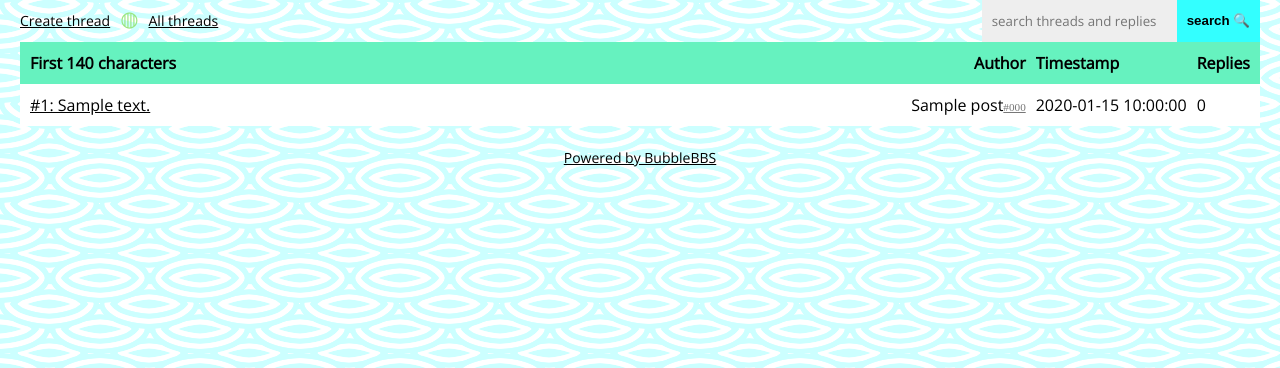
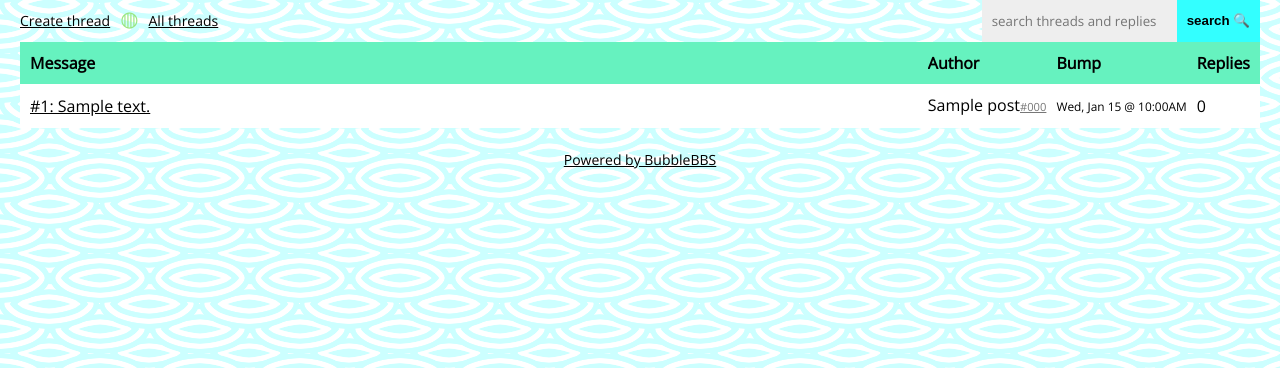
Before and after one commit to kawa-kokosowa/bubblebbs, a Flask app: page / in a window 1280 px wide. Shown: the part 147-515 px from the top of the page. Run offline with Flask 2, Linux system fonts and the light colour scheme; data comes from the database, SQL or seed files in the repository; tables that the repository leaves empty hold one stand-in row (values such as "Sample post"); some libraries are stand-ins or nearby versions.

Commit message:
improve readability of list view

```diff
--- a/bubblebbs/static/style.css
+++ b/bubblebbs/static/style.css
@@ -55,7 +55,10 @@ a:hover {
   width: 100%;
 }
 
-#list-threads th,
+#list-threads td {
+  white-space: nowrap;
+}
+
 #list-threads td {
   max-width: 20vw;
 }
@@ -67,28 +70,14 @@ a:hover {
   text-overflow: ellipsis;
 }
 
-#list-threads th:first-child,
-#list-threads td:first-child {
+#list-threads th.list-message,
+#list-threads td.list-message {
   width: 100%;
-  text-overflow: ellipsis;
-}
-
-#list-threads th:nth-child(even),
-#list-threads td:nth-child(even) {
-  text-align: right;
-}
-
-#list-threads td:last-child,
-#list-threads th:last-child {
-  text-align: left;
 }
 
 #list-threads .tripcode {
   font-size: 0.8rem;
-  line-height: 1.5rem;
-  font-family: monospaced;
-  display: inline-block;
-  height: 1.5rem;
+  display: inline;
 }
 
 #list-threads td,
@@ -433,6 +422,23 @@ fieldset input[type=submit] {
   background-color: var(--soft-grey);
 }
 
+td.list-bump {
+  font-size: 0.85rem;
+}
+
+
+td.list-author {
+  text-align: left;
+}
+
+th.message {
+  padding-left: 10px;
+}
+
+th.replies {
+  padding-right: 10px;
+}
+
 @media screen and (max-width: 600px)
 {
   html,
--- a/bubblebbs/templates/list.html
+++ b/bubblebbs/templates/list.html
@@ -1,23 +1,23 @@
 {% extends "base.html" %}
-{% block title %}List Threads by Bumptime{% endblock %}
+{% block title %}Threads by Bumptime{% endblock %}
 
 {% block content %}
 <table id="list-threads">
     <thead>
         <tr>
-            <th>First 140 characters</th>
-            <th>Author</th>
-            <th>Timestamp</th>
-            <th>Replies</th>
+            <th class="list-message">Message</th>
+            <th class="list-author">Author</th>
+            <th class="list-bump">Bump</th>
+            <th class="list-replies">Replies</th>
         </tr>
     </thead>
     <tbody>
         {% for post in posts %}
         <tr>
-            <td>{{ thread_permalink_summary(post) }}</td>
-            <td>{{ post_name(post) }}</td>
-            <td><time>{{ post.timestamp }}</time></td>
-            <td>{{ post.reply_count }}</td>
+            <td class="list-message">{{ thread_permalink_summary(post) }}</td>
+            <td class="list-author">{{ post_name(post) }}</td>
+            <td class="list-bump"><time>{{ post.bumptime.strftime('%a, %b %d @ %I:%M%p') }}</time></td>
+            <td class="list-replies">{{ post.reply_count }}</td>
         </tr>
         {% endfor %}
     </tbody>
```
